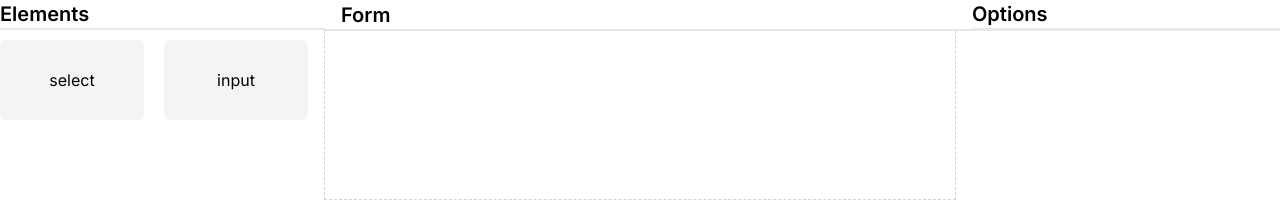
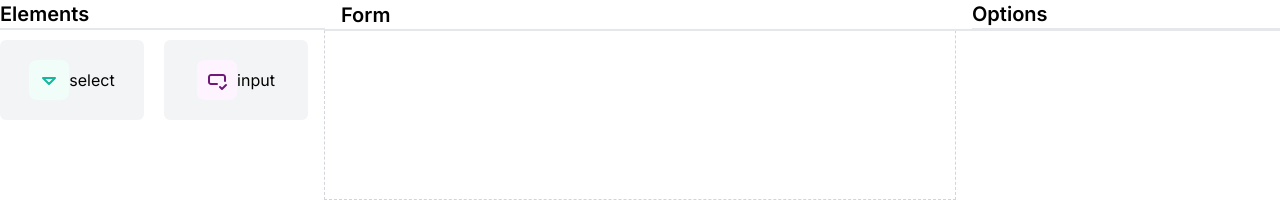
Before and after one commit to Murad544/form-builder, a Next.js app: page / in a window 1280 px wide. Shown: the top 202 px of the page. Built offline with nearby package versions, Linux system fonts and the light colour scheme.

Commit message:
add: icons

```diff
--- a/components/FormElements.tsx
+++ b/components/FormElements.tsx
@@ -25,6 +25,7 @@ const FormElements = ({ extensions }: Props) => {
             onDragStart={(e) => handleDragStart(e, field)}
             className='p-2 bg-gray-100 rounded-md hover:bg-gray-200 h-20 flex items-center justify-center'
           >
+            {field.icon}
             {field.slug}
           </div>
         ))}
--- a/types/index.ts
+++ b/types/index.ts
@@ -17,6 +17,7 @@ export interface Extension {
   extensionId: number;
   name: string;
   slug: string;
+  icon: JSX.Element;
   settings?: ExtensionSettings;
   renderSettings?: (settings: ExtensionSettings, handleChange: (value: any, key: any) => void) => JSX.Element;
   render?: (settings: ExtensionSettings) => JSX.Element;
```
